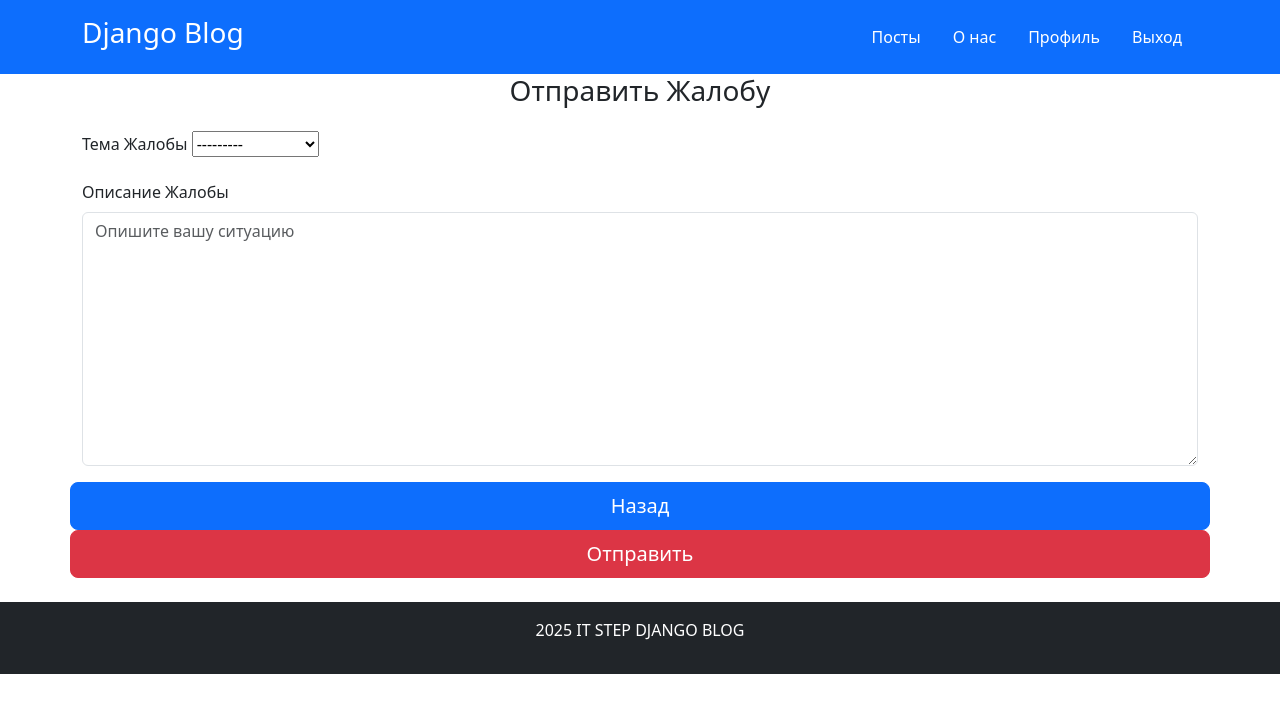
After one commit to win-nce/djangoBlock, a Django app: page /posts/1/report in a window 1280 px wide. The commit adds this page. Shown: the top 713 px of the page. Run offline with Django 5.2, Linux system fonts and the light colour scheme; a user stored in the database is signed in; data comes from the database, SQL or seed files in the repository.

Commit message:
addition of reports

```diff
--- a/app/forms.py
+++ b/app/forms.py
@@ -1,8 +1,8 @@
 # forms
 
 from django import forms
-from app.models import Post, Comment
-from django.contrib.auth.forms import UserCreationForm
+from app.models import Post, Comment, Report
+from django.contrib.auth.forms import UserCreationForm, UserChangeForm as BaseUserChangeForm # поменяли имя потому что мы сами класс назвали UserChangeForm
 from django.contrib.auth.models import User
 
 class PostForm(forms.ModelForm):
@@ -35,3 +35,39 @@ class CommentForm(forms.ModelForm):
     class Meta:
         model = Comment
         fields = ['body']
+
+
+class ReportForm(forms.ModelForm):
+    # theme =forms.ChoiceField(required=True, label="Тема Жалоб", widget=forms.Select(
+    #     attrs={
+    #     "class": "form-select"
+    # }))
+    description = forms.CharField(max_length=1024, widget=forms.Textarea(
+        attrs={
+            "class":"form-control",
+            "row": 3,
+            "placeholder":"Опишите вашу ситуацию",
+        }
+    ))
+
+    class Meta:
+        fields = ["theme", "description"]
+        model = Report
+        whidgets = {
+            "theme": forms.Select(
+                attrs={
+                    "class": "form-select"
+                }
+            )
+        }
+
+
+class UserChangeForm():
+    class Meta(BaseUserChangeForm.Meta):
+        model  = User
+        fields=(
+            "username",
+            "first_name",
+            "lasat_name",
+            "email",
+        )
--- a/app/templates/app/post_detail.html
+++ b/app/templates/app/post_detail.html
@@ -31,14 +31,14 @@
                 </div>
                 <div class="btn-group">
                     {% if user == post.author %}
-                    <a href="" class="btn btn-outline-primary">
+                    <a href="{% url 'post-update' post.pk %}" class="btn btn-outline-primary">
                         Редактировать
                     </a>
-                    <a href="" class="btn btn-outline-danger">
+                    <a href="{% url 'post-delete' post.pk %}" class="btn btn-outline-danger">
                         удалить
                     </a>
                     {% else %}
-                    <a href="" class="btn btn-outline-danger">
+                    <a href="{% url 'create-report' post.pk %}" class="btn btn-outline-danger">
                         Подать Жалобу
                     </a>
                     {% endif %}
--- /dev/null
+++ b/app/templates/app/report_form.html
@@ -0,0 +1,29 @@
+{% extends "base.html" %}
+
+{% block main %}
+
+<div class="container">
+    <div class="form-container">
+        <h3 class="mb-4 text-center">
+            Отправить Жалобу
+        </h3>
+        <form method="post" >
+            {% csrf_token %}
+            <div class="mb-3">
+                <label class="form-label">Тема Жалобы</label>
+                {{ form.theme }}
+            </div>
+            <div class="mb-3">
+                <label class="form-label">Описание Жалобы</label>
+                {{ form.description }}
+            </div>
+            <div class="row justify-content-between">
+                <a href="{% url "post-detail" post_id %}" class="btn btn-primary btn-lg">Назад</a>
+                <button type="submit" class="btn btn-danger btn-lg">Отправить</button>
+            </div>
+        </form>
+    </div>
+</div>
+
+
+{% endblock main %}
--- a/app/urls.py
+++ b/app/urls.py
@@ -1,9 +1,9 @@
-from django.urls import path
-from django.contrib.auth.views import LogoutView
+from django.urls import path, reverse_lazy
+from django.contrib.auth.views import LogoutView, PasswordChangeView
 from app.views import (IndexView, CustomLoginView, register,
                        PostDetailView, PostListView, PostDeleteView,
                        PostCreateView, PostUpdateView,
-                       like_post, dislike_post, create_comment)
+                       like_post, dislike_post, create_comment, ReportListViews, create_resport)
 
 
 urlpatterns = [
@@ -11,6 +11,12 @@ urlpatterns = [
     path("auth/register", register, name="register"), # registration
     path("auth/login", CustomLoginView.as_view(), name="login"), # authorisation
     path("auth/logout", LogoutView.as_view(next_page="login"), name="logout"), # exit from our login
+
+    # Измененние пароля
+    # используем встроенную функцию из джанго, поэтому нужен и реверс лэзи
+    path("auth/change-password", PasswordChangeView.as_view(template_name="app/change_password.html", success_url=reverse_lazy("index"))),
+
+    # Измененние Инфы Пользователя
 
     # Посты
     path("posts/<int:pk>", PostDetailView.as_view(), name="post-detail"), # Получение Поста
@@ -24,4 +30,8 @@ urlpatterns = [
     path("posts/<int:post_id>/like", like_post, name="like"),
     path("posts/<int:post_id>/dislike", dislike_post, name="dislike"),
     path("posts/<int:post_id>/comment", create_comment, name="comment"),
+
+    # жалобы
+    path("posts/<int:post_id>/report", create_resport, name="create-report"),
+    path("reports/", ReportListViews.as_view(), name="report-list")
 ]
--- a/app/views.py
+++ b/app/views.py
@@ -5,8 +5,9 @@ from django.urls import reverse_lazy
 from django.views.generic import ListView, CreateView, UpdateView, DetailView, DeleteView
 from django.contrib.auth.mixins import LoginRequiredMixin, UserPassesTestMixin
 from django.contrib.auth.views import LoginView
+from django.contrib.auth.models import User
 from app.models import Post, Dislike, Like, Report
-from app.forms import PostForm, CustomUserCreationForm, CommentForm
+from app.forms import PostForm, CustomUserCreationForm, CommentForm, ReportForm, UserChangeForm
 
 # TODO: Сделать Cтраницу Главную Index
 class IndexView(ListView):
@@ -178,21 +179,73 @@ def create_comment(request, post_id):
             return redirect("post-detail", post_id)
     else:
         return redirect("post-detail", post_id)
-
+# Дз Сделать страницу о нас
 def about_us(request):
     pass
 
-# TODO: Сделать Cтраницу Создание Жалоб
-def create_report(request, post_id):
-    pass
 
 
-# TODO: Сделать Cтраницу Список жалоб Пользователя
-class RepostListView(LoginRequiredMixin, ListView):
+# TODO: Создание Жалоб
+@login_required
+def create_resport(request, post_id):
+    post = get_object_or_404(Post, pk=post_id)
+    #Когда человек заполнил форму
+    if request.method == "Post":
+        form = ReportForm(request.POST)
+        if form.is_valid:
+            report = form.save(commit=False)
+            report.user = request.user
+            report.post = post
+            report.save()
+            return redirect("post-detail", post_id)
+        else:
+            form = ReportForm()
+            return render(
+                request,
+                "app/report_form.html",
+                {
+                    "form": form,
+                    "post_id": post_id,
+                }
+            )
+    # Когда человек впервые зашел на страницу
+    else:
+        form = ReportForm()
+        return render(
+                request,
+                "app/report_form.html",
+                {
+                    "form": form,
+                    "post_id": post_id,
+                }
+            )
+
+
+# TODO: Получение Списков Жалоб
+class ReportListViews(LoginRequiredMixin, ListView):
     model = Report
     template_name = "app/report_list.html"
     context_object_name = "reports"
 
-    def get_queryset(self): # Фильтруем данные
-        # сделали так чтобы пользователь видел только свои жалобы
+    def get_queryset(self): #Фильтруем данные
+        # Мы сделаем так чтобы пользователь видел только свои жалобы
         return Report.objects.filter(user=self.request.user)
+
+# Профиль
+@login_required
+def profile_view(request):
+    user  = get_object_or_404(User, request.user)
+    return render(
+        request,
+        "app/profile.html",
+        {"user": user},
+    )
+
+# Изменение Пароля
+
+# Изменение Информации Пользователя
+class UserUpdateView(UpdateView):
+    form_class = UserChangeForm
+    template_name = "app/user_form.html"
+    success_url = reverse_lazy("index")
+    model = User
```
